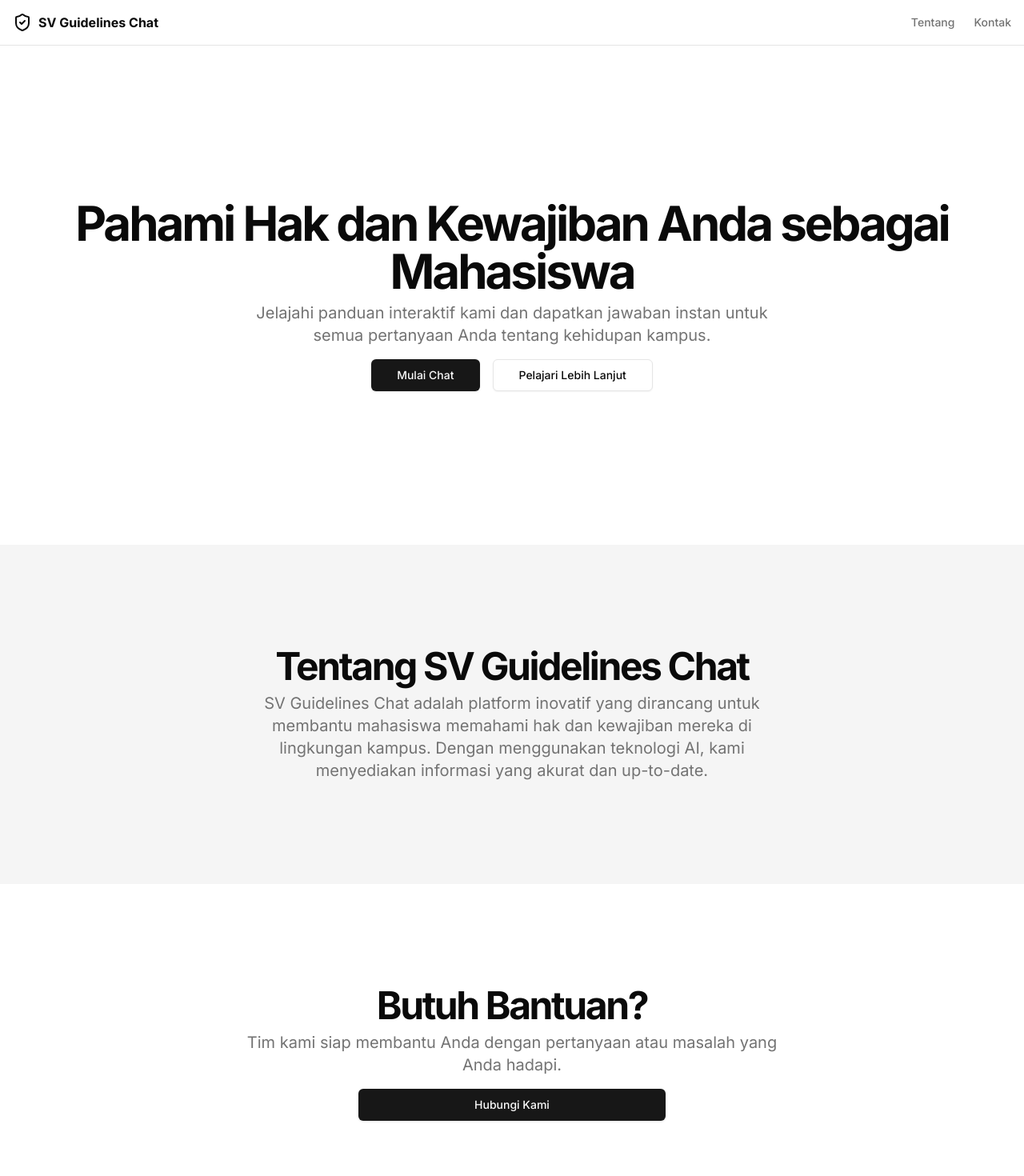
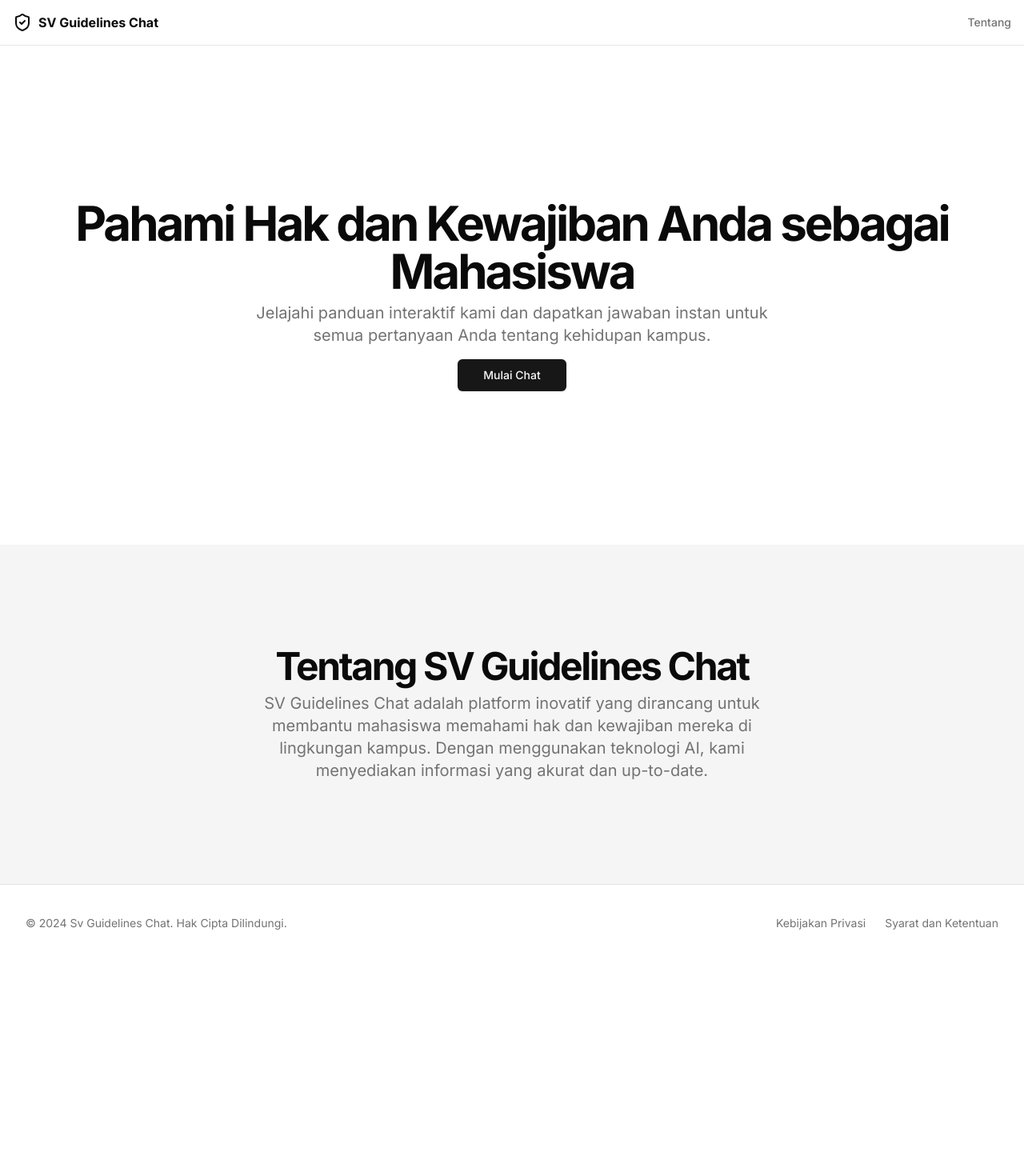
Before and after one commit to Fairuzzzzz/SV-guide-lines-chat, a Next.js app: page / in a window 1280 px wide. Shown: the top 1470 px of the page at 80% size. After the commit the page ends 1202 px from the top, so only its background shows below. Built offline with nearby package versions, Linux system fonts and the light colour scheme.

Commit message:
update route

```diff
--- a/app/api/chat/route.ts
+++ b/app/api/chat/route.ts
@@ -24,9 +24,15 @@ export async function POST(req: Request) {
       Jika pertanyaan masih di cakupan Hak dan Kewajiban sebagai mahasiswa, jawablah secara universal`,
     };
 
+    // Convert messages to the format expected by Groq
+    const groqMessages = messages.map((msg) => ({
+      role: msg.role as "user" | "assistant" | "system",
+      content: msg.content,
+    }));
+
     const completion = await groq.chat.completions.create({
       model: "llama-3.1-70b-versatile",
-      messages: [systemMessage, ...messages],
+      messages: [systemMessage, ...groqMessages],
       temperature: 0.5,
       max_tokens: 1024,
       stream: true,
--- a/components/LandingPage.tsx
+++ b/components/LandingPage.tsx
@@ -18,12 +18,6 @@ export default function LandingPage() {
               href="#about"
             >
               Tentang
-            </Link>
-            <Link
-              className="text-sm font-medium text-muted-foreground hover:text-foreground"
-              href="#contact"
-            >
-              Kontak
             </Link>
           </nav>
         </div>
@@ -48,11 +42,6 @@ export default function LandingPage() {
                 <Link href="/chat">
                   <Button size="lg">Mulai Chat</Button>
                 </Link>
-                <Link href="#about">
-                  <Button variant="outline" size="lg">
-                    Pelajari Lebih Lanjut
-                  </Button>
-                </Link>
               </div>
             </div>
           </div>
@@ -72,28 +61,6 @@ export default function LandingPage() {
                   lingkungan kampus. Dengan menggunakan teknologi AI, kami
                   menyediakan informasi yang akurat dan up-to-date.
                 </p>
-              </div>
-            </div>
-          </div>
-        </section>
-
-        {/* Contact Section */}
-        <section id="contact" className="w-full py-12 md:py-24 lg:py-32">
-          <div className="container mx-auto px-4 sm:px-6 lg:px-8 max-w-screen-xl">
-            <div className="flex flex-col items-center space-y-4 text-center">
-              <div className="space-y-2">
-                <h2 className="text-3xl font-bold tracking-tighter sm:text-4xl md:text-5xl">
-                  Butuh Bantuan?
-                </h2>
-                <p className="mx-auto max-w-[700px] text-muted-foreground md:text-xl">
-                  Tim kami siap membantu Anda dengan pertanyaan atau masalah
-                  yang Anda hadapi.
-                </p>
-              </div>
-              <div className="w-full max-w-sm space-y-2">
-                <Button className="w-full" size="lg">
-                  Hubungi Kami
-                </Button>
               </div>
             </div>
           </div>
```
